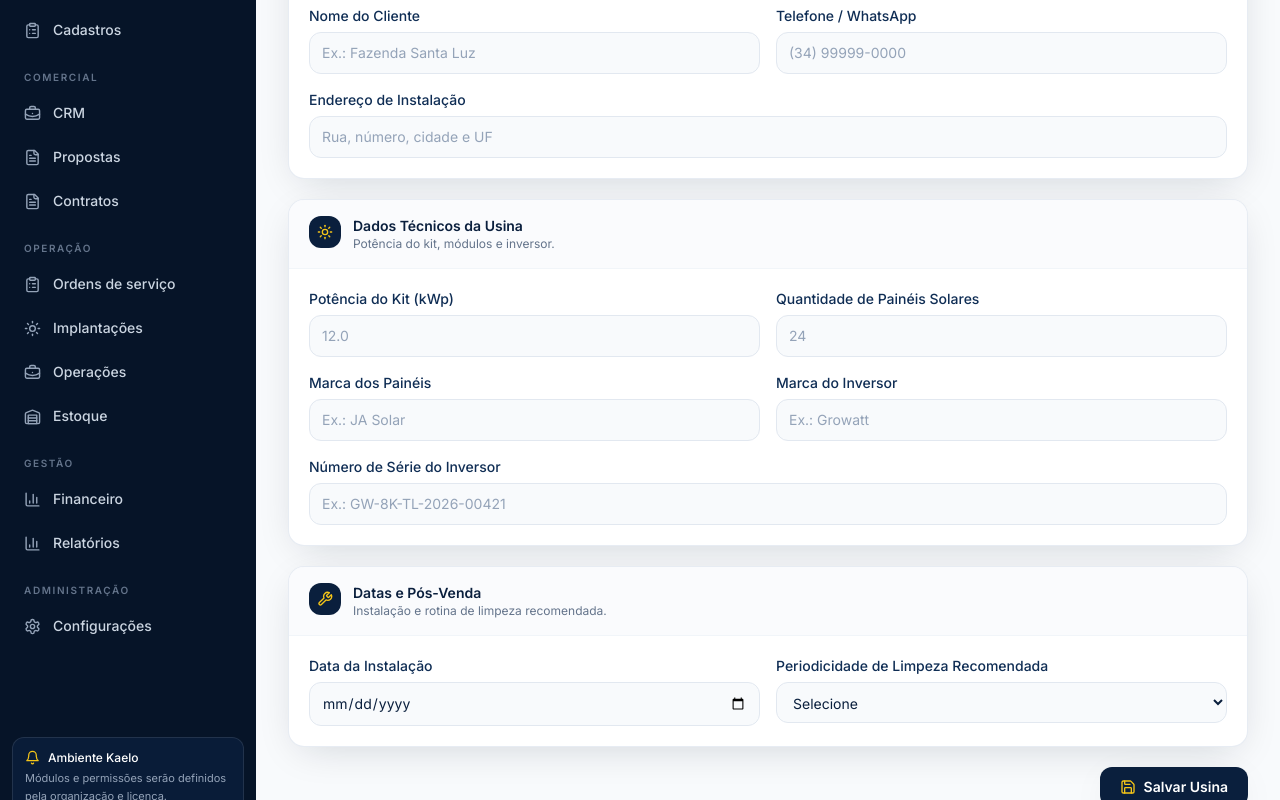
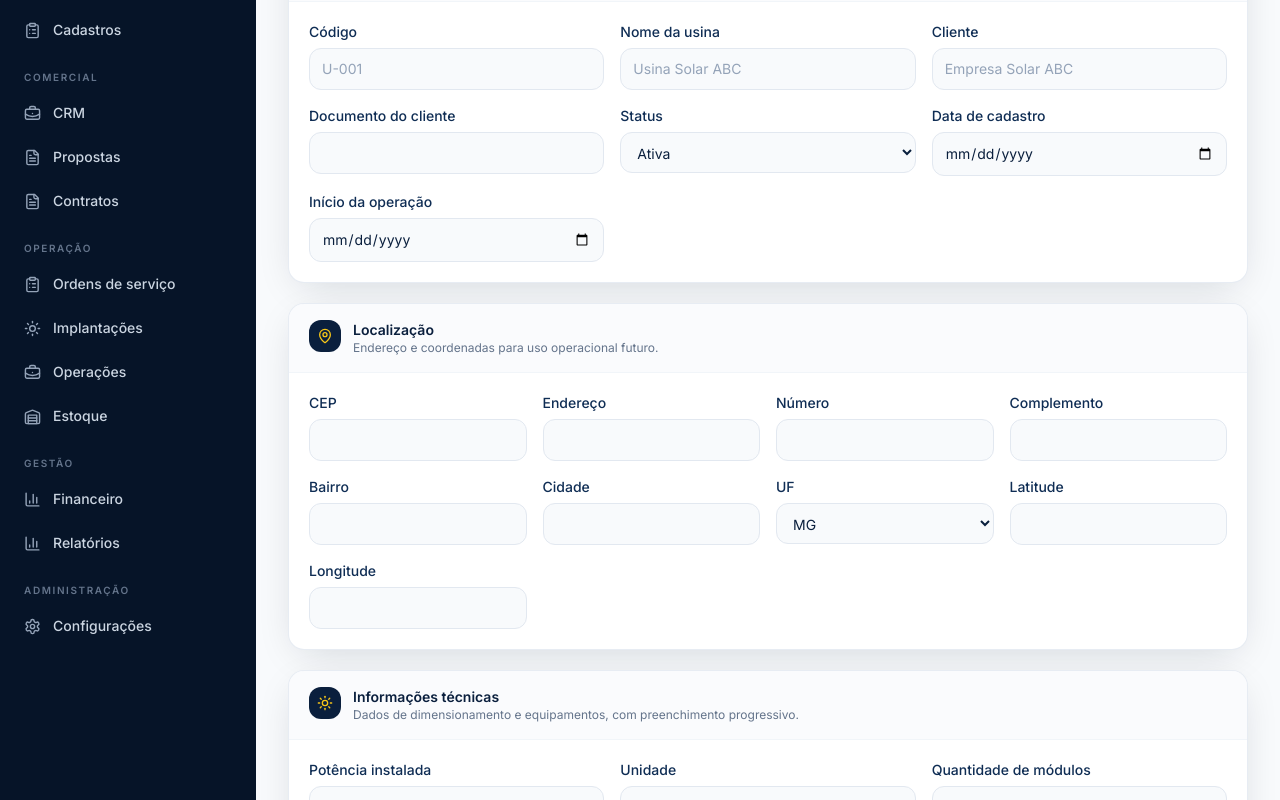
Before and after one commit to consultorfernandolima-cmyk/kaelo, a React (Vite) app: page /usinas/cadastro in a window 1280 px wide. Shown: the part 260-1060 px from the top of the page. Built offline with nearby package versions, Linux system fonts and the light colour scheme.

Commit message:
feat: ampliar cadastro tecnico de usinas

```diff
--- a/src/modules/usinas/UsinaCadastroPage.jsx
+++ b/src/modules/usinas/UsinaCadastroPage.jsx
@@ -1,246 +1,20 @@
-import { useEffect, useState } from 'react'
+import { useState } from 'react'
 import { CheckCircle2, MapPin, Save, Sun, Wrench } from 'lucide-react'
 import FormField, { fieldClassName } from '../../components/FormField.jsx'
-import { emptyUsinaForm, validateUsinaForm } from './usinaForm.js'
 
-export default function UsinaCadastroPage() {
-  const [values, setValues] = useState(emptyUsinaForm)
-  const [errors, setErrors] = useState({})
-  const [toast, setToast] = useState(null)
+const empty={codigo:'',nomeUsina:'',cliente:'',documento:'',status:'Ativa',dataCadastro:'',dataOperacao:'',cep:'',endereco:'',numero:'',complemento:'',bairro:'',cidade:'',uf:'MG',latitude:'',longitude:'',potenciaKwp:'',unidadePotencia:'kWp',quantidadeModulos:'',potenciaModulo:'',fabricanteModulos:'',modeloModulos:'',quantidadeInversores:'',fabricanteInversores:'',modeloInversores:'',strings:'',estrutura:'',tipoInstalacao:'',tensao:'',observacoes:''}
 
-  useEffect(() => {
-    if (!toast) return undefined
-    const timer = setTimeout(() => setToast(null), 4200)
-    return () => clearTimeout(timer)
-  }, [toast])
-
-  function handleChange(event) {
-    const { name, value } = event.target
-    setValues((current) => ({ ...current, [name]: value }))
-    if (errors[name]) {
-      setErrors((current) => {
-        const next = { ...current }
-        delete next[name]
-        return next
-      })
-    }
-  }
-
-  function handleSubmit(event) {
-    event.preventDefault()
-    const nextErrors = validateUsinaForm(values)
-    setErrors(nextErrors)
-    if (Object.keys(nextErrors).length > 0) return
-
-    setToast(`Usina de ${values.nomeCliente} salva com sucesso.`)
-    setValues(emptyUsinaForm)
-  }
-
-  return (
-    <section className="relative space-y-6">
-      {toast ? (
-        <div
-          role="status"
-          className="fixed right-6 top-6 z-50 flex max-w-md items-start gap-3 rounded-2xl border border-solar-green/30 bg-white px-4 py-3 shadow-card"
-        >
-          <span className="mt-0.5 rounded-full bg-solar-green/15 p-1 text-solar-green">
-            <CheckCircle2 className="h-5 w-5" />
-          </span>
-          <div>
-            <p className="text-sm font-semibold text-navy-900">Cadastro concluído</p>
-            <p className="mt-0.5 text-sm text-slate-600">{toast}</p>
-          </div>
-        </div>
-      ) : null}
-
-      <header>
-        <h2 className="page-title">Cadastro de Usina Solar</h2>
-        <p className="page-subtitle">
-          Registre cliente, kit técnico e recomendações de pós-venda para a instalação.
-        </p>
-      </header>
-
-      <form onSubmit={handleSubmit} noValidate className="space-y-5">
-        <FormSection
-          icon={MapPin}
-          title="Informações do Cliente"
-          description="Dados de contato e local da instalação."
-        >
-          <div className="grid gap-4 md:grid-cols-2">
-            <FormField id="nomeCliente" label="Nome do Cliente" error={errors.nomeCliente}>
-              <input
-                id="nomeCliente"
-                name="nomeCliente"
-                value={values.nomeCliente}
-                onChange={handleChange}
-                className={fieldClassName(errors.nomeCliente)}
-                placeholder="Ex.: Fazenda Santa Luz"
-              />
-            </FormField>
-            <FormField id="telefone" label="Telefone / WhatsApp" error={errors.telefone}>
-              <input
-                id="telefone"
-                name="telefone"
-                type="tel"
-                value={values.telefone}
-                onChange={handleChange}
-                className={fieldClassName(errors.telefone)}
-                placeholder="(34) 99999-0000"
-              />
-            </FormField>
-            <div className="md:col-span-2">
-              <FormField id="endereco" label="Endereço de Instalação" error={errors.endereco}>
-                <input
-                  id="endereco"
-                  name="endereco"
-                  value={values.endereco}
-                  onChange={handleChange}
-                  className={fieldClassName(errors.endereco)}
-                  placeholder="Rua, número, cidade e UF"
-                />
-              </FormField>
-            </div>
-          </div>
-        </FormSection>
-
-        <FormSection
-          icon={Sun}
-          title="Dados Técnicos da Usina"
-          description="Potência do kit, módulos e inversor."
-        >
-          <div className="grid gap-4 md:grid-cols-2">
-            <FormField id="potenciaKwp" label="Potência do Kit (kWp)" error={errors.potenciaKwp}>
-              <input
-                id="potenciaKwp"
-                name="potenciaKwp"
-                type="number"
-                min="0"
-                step="0.1"
-                value={values.potenciaKwp}
-                onChange={handleChange}
-                className={fieldClassName(errors.potenciaKwp)}
-                placeholder="12.0"
-              />
-            </FormField>
-            <FormField
-              id="quantidadePaineis"
-              label="Quantidade de Painéis Solares"
-              error={errors.quantidadePaineis}
-            >
-              <input
-                id="quantidadePaineis"
-                name="quantidadePaineis"
-                type="number"
-                min="1"
-                step="1"
-                value={values.quantidadePaineis}
-                onChange={handleChange}
-                className={fieldClassName(errors.quantidadePaineis)}
-                placeholder="24"
-              />
-            </FormField>
-            <FormField id="marcaPaineis" label="Marca dos Painéis" error={errors.marcaPaineis}>
-              <input
-                id="marcaPaineis"
-                name="marcaPaineis"
-                value={values.marcaPaineis}
-                onChange={handleChange}
-                className={fieldClassName(errors.marcaPaineis)}
-                placeholder="Ex.: JA Solar"
-              />
-            </FormField>
-            <FormField id="marcaInversor" label="Marca do Inversor" error={errors.marcaInversor}>
-              <input
-                id="marcaInversor"
-                name="marcaInversor"
-                value={values.marcaInversor}
-                onChange={handleChange}
-                className={fieldClassName(errors.marcaInversor)}
-                placeholder="Ex.: Growatt"
-              />
-            </FormField>
-            <div className="md:col-span-2">
-              <FormField
-                id="numeroSerieInversor"
-                label="Número de Série do Inversor"
-                error={errors.numeroSerieInversor}
-              >
-                <input
-                  id="numeroSerieInversor"
-                  name="numeroSerieInversor"
-                  value={values.numeroSerieInversor}
-                  onChange={handleChange}
-                  className={fieldClassName(errors.numeroSerieInversor)}
-                  placeholder="Ex.: GW-8K-TL-2026-00421"
-                />
-              </FormField>
-            </div>
-          </div>
-        </FormSection>
-
-        <FormSection
-          icon={Wrench}
-          title="Datas e Pós-Venda"
-          description="Instalação e rotina de limpeza recomendada."
-        >
-          <div className="grid gap-4 md:grid-cols-2">
-            <FormField id="dataInstalacao" label="Data da Instalação" error={errors.dataInstalacao}>
-              <input
-                id="dataInstalacao"
-                name="dataInstalacao"
-                type="date"
-                value={values.dataInstalacao}
-                onChange={handleChange}
-                className={fieldClassName(errors.dataInstalacao)}
-              />
-            </FormField>
-            <FormField
-              id="periodicidadeLimpeza"
-              label="Periodicidade de Limpeza Recomendada"
-              error={errors.periodicidadeLimpeza}
-            >
-              <select
-                id="periodicidadeLimpeza"
-                name="periodicidadeLimpeza"
-                value={values.periodicidadeLimpeza}
-                onChange={handleChange}
-                className={fieldClassName(errors.periodicidadeLimpeza)}
-              >
-                <option value="">Selecione</option>
-                <option value="6">6 meses</option>
-                <option value="12">12 meses</option>
-              </select>
-            </FormField>
-          </div>
-        </FormSection>
-
-        <div className="flex justify-end">
-          <button
-            type="submit"
-            className="inline-flex items-center gap-2 rounded-xl bg-navy-900 px-5 py-2.5 text-sm font-semibold text-white shadow-card transition hover:bg-navy-800 focus:outline-none focus:ring-2 focus:ring-solar-yellow/70"
-          >
-            <Save className="h-4 w-4 text-solar-yellow" />
-            Salvar Usina
-          </button>
-        </div>
-      </form>
-    </section>
-  )
+export default function UsinaCadastroPage(){
+ const [v,setV]=useState(empty),[errors,setErrors]=useState({}),[toast,setToast]=useState('')
+ function change(e){const{name,value}=e.target;setV(x=>({...x,[name]:value}));if(errors[name])setErrors(x=>({...x,[name]:undefined}))}
+ function submit(e){e.preventDefault();const er={};if(!v.codigo.trim())er.codigo='Informe o código.';if(!v.nomeUsina.trim())er.nomeUsina='Informe o nome da usina.';if(!v.cliente.trim())er.cliente='Informe o cliente.';if(!v.endereco.trim())er.endereco='Informe o endereço.';if(!v.cidade.trim())er.cidade='Informe a cidade.';if(!v.potenciaKwp||Number(v.potenciaKwp)<=0)er.potenciaKwp='Informe a potência instalada.';setErrors(er);if(Object.keys(er).length)return;setToast('Usina cadastrada com sucesso no modo demonstração.');setV(empty);setTimeout(()=>setToast(''),4000)}
+ const field=(name,label,type='text',extra={})=><FormField id={name} label={label} error={errors[name]}><input id={name} name={name} type={type} value={v[name]} onChange={change} className={fieldClassName(errors[name])} {...extra}/></FormField>
+ return <section className="relative space-y-6">{toast&&<div className="fixed right-6 top-6 z-50 flex items-start gap-3 rounded-2xl border border-solar-green/30 bg-white px-4 py-3 shadow-card"><CheckCircle2 className="mt-0.5 text-solar-green"/><div><p className="text-sm font-semibold text-navy-900">Cadastro concluído</p><p className="text-sm text-slate-600">{toast}</p></div></div>}<header><p className="text-xs font-semibold uppercase tracking-[0.14em] text-solar-green">Gestão de Usinas</p><h2 className="page-title">Cadastro de Usina</h2><p className="page-subtitle">Cadastro técnico e operacional. Campos não essenciais permanecem opcionais para não bloquear o atendimento.</p></header>
+ <form onSubmit={submit} noValidate className="space-y-5">
+  <Section icon={Sun} title="Identificação" desc="Vínculo operacional entre cliente e unidade fotovoltaica."><div className="grid gap-4 md:grid-cols-3">{field('codigo','Código','text',{placeholder:'U-001'})}{field('nomeUsina','Nome da usina','text',{placeholder:'Usina Solar ABC'})}{field('cliente','Cliente','text',{placeholder:'Empresa Solar ABC'})}{field('documento','Documento do cliente')}{<FormField id="status" label="Status"><select id="status" name="status" value={v.status} onChange={change} className={fieldClassName()}><option>Ativa</option><option>Em instalação</option><option>Inativa</option></select></FormField>}{field('dataCadastro','Data de cadastro','date')}{field('dataOperacao','Início da operação','date')}</div></Section>
+  <Section icon={MapPin} title="Localização" desc="Endereço e coordenadas para uso operacional futuro."><div className="grid gap-4 md:grid-cols-4">{field('cep','CEP')}{field('endereco','Endereço')}{field('numero','Número')}{field('complemento','Complemento')}{field('bairro','Bairro')}{field('cidade','Cidade')}{<FormField id="uf" label="UF"><select id="uf" name="uf" value={v.uf} onChange={change} className={fieldClassName()}>{['MG','SP','GO','RJ','PR','SC','RS','BA','ES','DF'].map(x=><option key={x}>{x}</option>)}</select></FormField>}{field('latitude','Latitude')}{field('longitude','Longitude')}</div></Section>
+  <Section icon={Sun} title="Informações técnicas" desc="Dados de dimensionamento e equipamentos, com preenchimento progressivo."><div className="grid gap-4 md:grid-cols-3">{field('potenciaKwp','Potência instalada','number',{min:'0',step:'0.1',placeholder:'500'})}{field('unidadePotencia','Unidade',{},{placeholder:'kWp'})}{field('quantidadeModulos','Quantidade de módulos','number',{min:'0'})}{field('potenciaModulo','Potência dos módulos','number',{min:'0',step:'0.1'})}{field('fabricanteModulos','Fabricante dos módulos')}{field('modeloModulos','Modelo dos módulos')}{field('quantidadeInversores','Quantidade de inversores','number',{min:'0'})}{field('fabricanteInversores','Fabricante dos inversores')}{field('modeloInversores','Modelo dos inversores')}{field('strings','Quantidade de strings','number',{min:'0'})}{field('estrutura','Estrutura de fixação')}{field('tipoInstalacao','Tipo de instalação')}{field('tensao','Tensão')}</div><FormField id="observacoes" label="Informações relevantes"><textarea id="observacoes" name="observacoes" value={v.observacoes} onChange={change} className={fieldClassName()} rows="3"/></FormField></Section>
+  <div className="flex justify-end"><button className="btn-primary"><Save size={16}/> Salvar usina</button></div>
+ </form></section>
 }
-
-function FormSection({ icon: Icon, title, description, children }) {
-  return (
-    <section className="surface-card overflow-hidden">
-      <header className="flex items-start gap-3 border-b border-slate-100 bg-slate-50/70 px-5 py-4">
-        <span className="rounded-xl bg-navy-900 p-2 text-solar-yellow">
-          <Icon className="h-4 w-4" />
-        </span>
-        <div>
-          <h3 className="text-sm font-semibold text-navy-900">{title}</h3>
-          <p className="text-xs text-slate-500">{description}</p>
-        </div>
-      </header>
-      <div className="p-5">{children}</div>
-    </section>
-  )
-}
+function Section({icon:Icon,title,desc,children}){return <section className="surface-card overflow-hidden"><header className="flex items-start gap-3 border-b border-slate-100 bg-slate-50/70 px-5 py-4"><span className="rounded-xl bg-navy-900 p-2 text-solar-yellow"><Icon size={16}/></span><div><h3 className="text-sm font-semibold text-navy-900">{title}</h3><p className="text-xs text-slate-500">{desc}</p></div></header><div className="space-y-4 p-5">{children}</div></section>}
```
